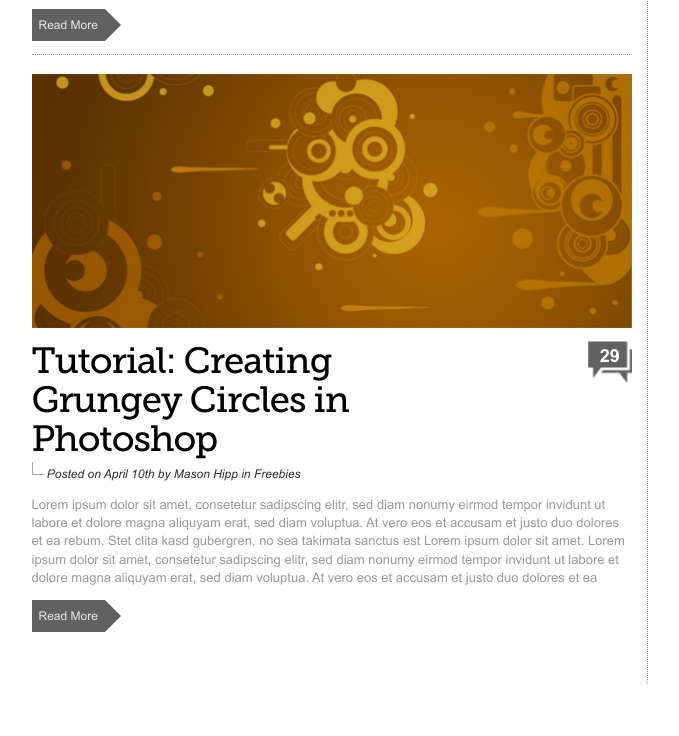
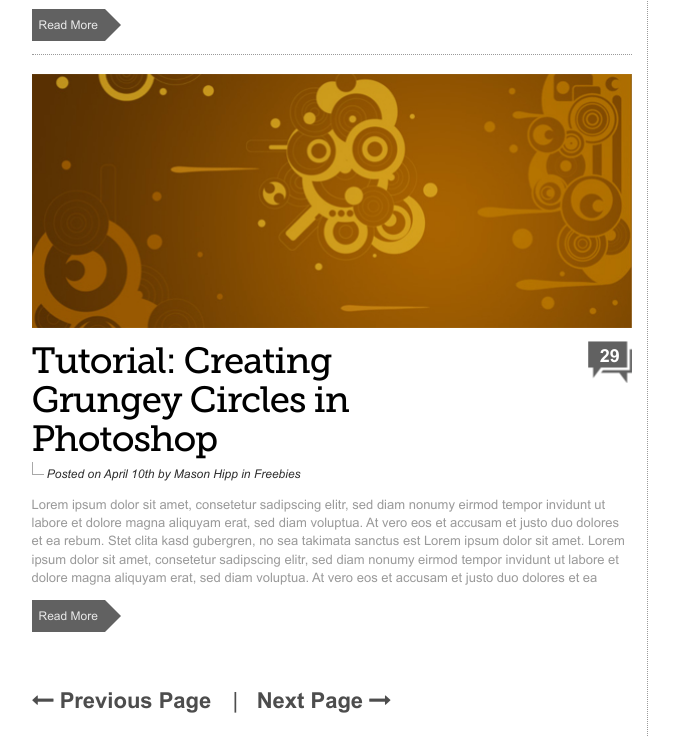
Before and after one commit to CubesFrontend/DesignBlog, a plain HTML site: page index.html in a window 1280 px wide. Shown: the part 670-1406 px from the top of the page, without its empty margins (150-829 px from the left). Before the commit the page ends 1354 px from the top, so only its background shows below. Drawn offline with Linux system fonts and the light colour scheme; files whose address does not match are found by name.

Commit message:
news navigation complete

```diff
--- a/css/style.css
+++ b/css/style.css
@@ -76,6 +76,8 @@ header .navbar-nav li:hover a
     letter-spacing: -1px;
 }
 
+
+
 .news-header h2 a{
     color: #000;
     text-decoration: none;
@@ -147,3 +149,26 @@ header .navbar-nav li:hover a
 .news .news-item .read-more:hover{
     margin-left: 3px;
 }
+
+
+
+/*news navigation*/
+
+.news-navigation a{
+    text-decoration: none;
+    color:#4d4d4d;
+    font-size: 22px;
+    font-family: 'Arial-BoldMT';
+}
+
+.news-navigation > span{
+    color: #4d4d4d;
+    font-size: 22px;
+    padding: 0 15px;
+    display: inline-block;
+}
+
+.news-navigation a:hover{
+    color:#000;
+    text-shadow:0 0 2px #4d4d4d;
+}
--- a/index.html
+++ b/index.html
@@ -60,7 +60,7 @@
 
                     <main class="py-4">
 
-                        <section class="news">
+                        <section class="news mb-5">
 
                             <article class="news-item pb-3 mb-4">
                                 <figure>
@@ -158,6 +158,18 @@
 
                         </section>
 
+                        <nav class="news-navigation">
+                            <a href="#" class="prev-news">
+                                <span class="fa fa-long-arrow-left"></span>
+                                Previous Page
+                            </a>
+                            <span>|</span>
+                            <a href="#" class="next-news">
+                                Next Page
+                                <span class="fa fa-long-arrow-right"></span>
+                            </a>
+                        </nav>
+
                     </main>
 
 
```
